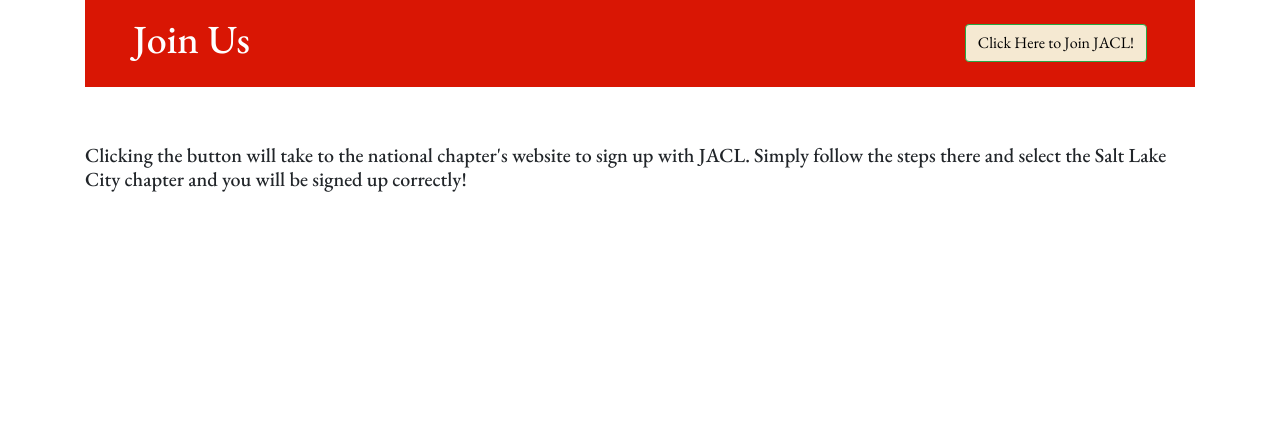
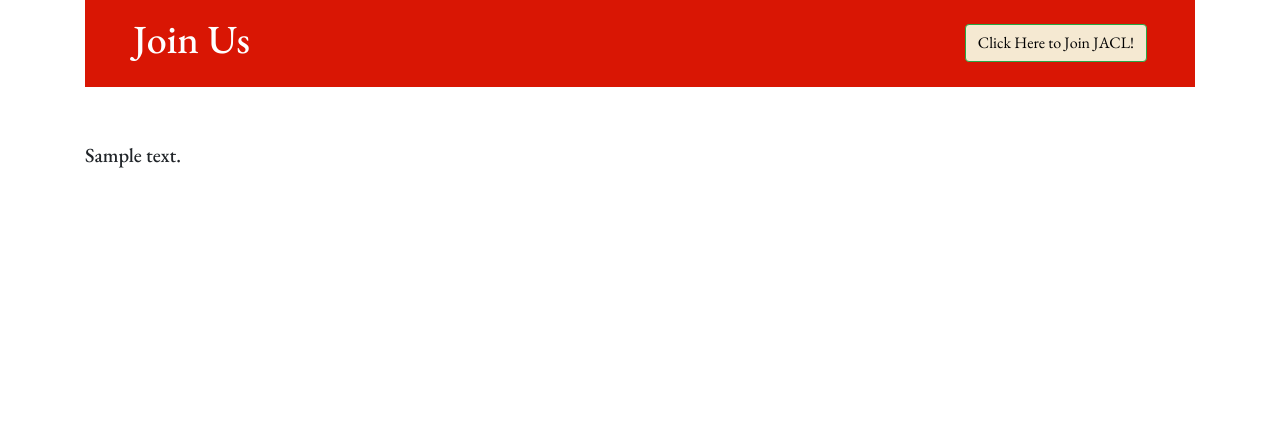
Before and after one commit to cmpt375-2024spring/client-project-jacl, a Django app: page /join/ in a window 1280 px wide; the page is wider, and only the part inside the window is pictured. Shown: the part 139-570 px from the top of that part. Run offline with Django 5.2, Linux system fonts and the light colour scheme; tables that the repository leaves empty hold one stand-in row (values such as "Sample post"); some libraries are stand-ins or nearby versions; some web fonts are replaced; grey boxes are pictures that could not be loaded.

Commit message:
editable text on join us page

```diff
--- a/app/admin.py
+++ b/app/admin.py
@@ -1,7 +1,8 @@
 from django.contrib import admin
-from app.models import BoardMember, Event, HomePageImage
+from app.models import BoardMember, Event, HomePageImage, JoinUs
 
 
 admin.site.register(Event)
+admin.site.register(JoinUs)
 admin.site.register(BoardMember)
 admin.site.register(HomePageImage)
--- a/app/models.py
+++ b/app/models.py
@@ -45,3 +45,10 @@ class BoardMember(models.Model):
     @receiver(post_save, sender=User)
     def save_user_profile(sender, instance, **kwargs):
         instance.boardmember.save()
+
+
+class JoinUs(models.Model):
+    text = models.TextField()
+
+    def __str__(self):
+        return "Join Us Text Field"
--- a/app/templates/app/join.html
+++ b/app/templates/app/join.html
@@ -12,9 +12,7 @@
         </div>
         <br>
         <br>
-        <p class="h5 font-family-eb-garamond">Clicking the button will take to the national chapter's website to sign
-            up with JACL. Simply follow the steps there and select the Salt Lake City chapter
-            and you will be signed up correctly!
+        <p class="h5 font-family-eb-garamond">{{ joinustext }}
         </p>
     </div>
 
--- a/app/views.py
+++ b/app/views.py
@@ -109,6 +109,8 @@ def events(request):
 
 def join(request):
     context['active'] = 'join'
+    joinustext = JoinUs.objects.get().text
+    context['joinustext'] = joinustext
     return render(request, 'app/join.html', context)
 
 def volunteer(request):
```
